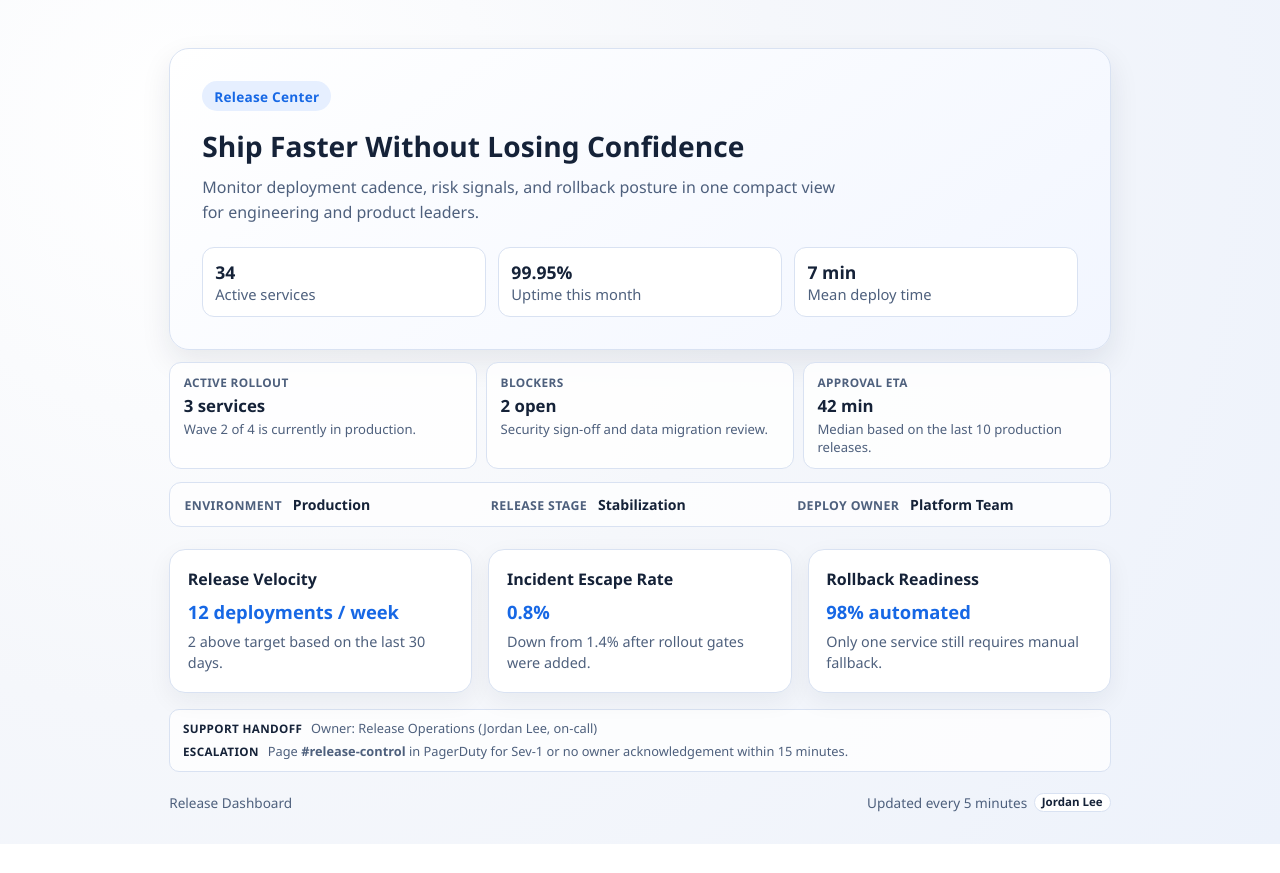
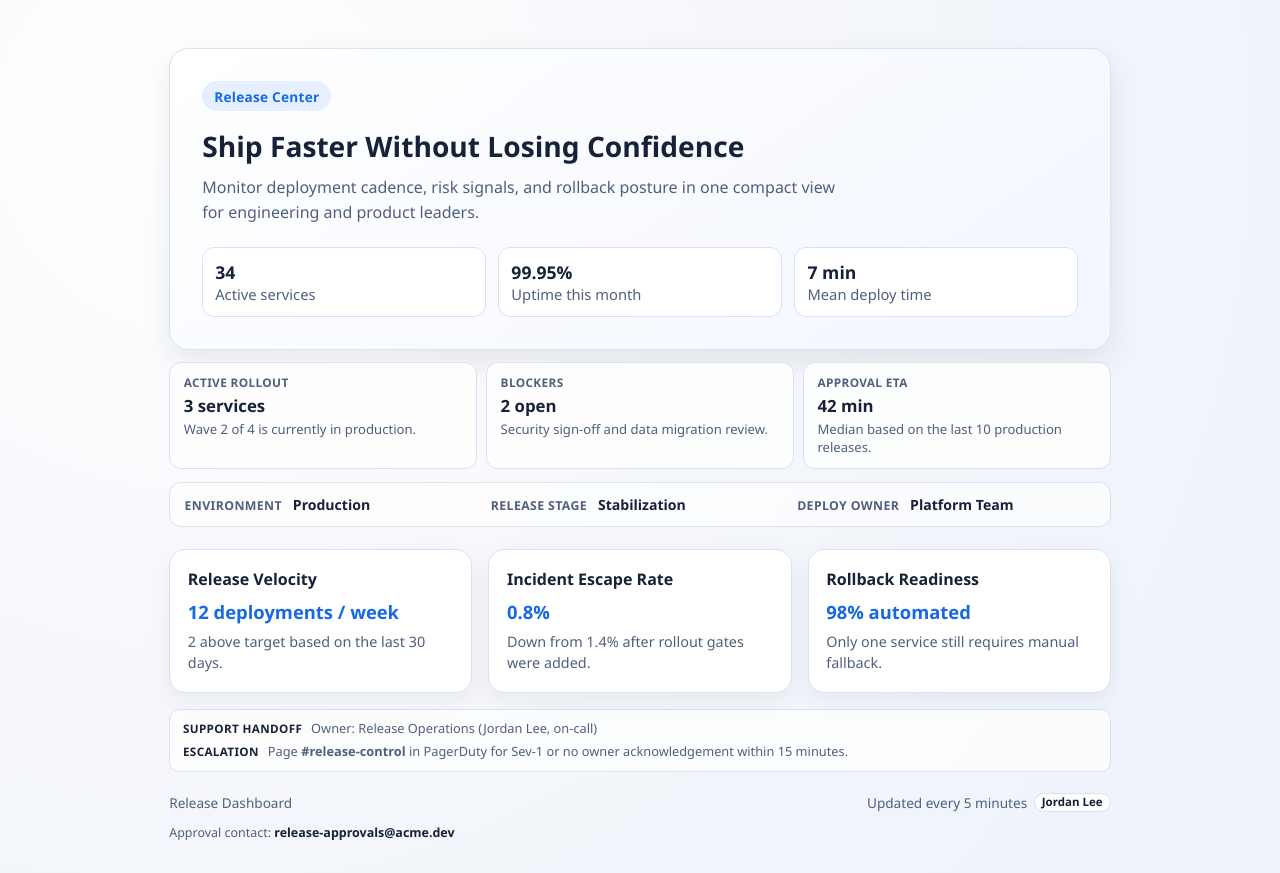
Before and after one commit to abhinsharma/linear-app, a website built with Vite: page index.html in a window 1280 px wide. Before the commit the page ends 844 px from the top, so only its background shows below. Built offline with nearby package versions, Linux system fonts and the light colour scheme.

Commit message:
feat(dashboard): add compact approval contact in footer

```diff
--- a/src/main.js
+++ b/src/main.js
@@ -100,6 +100,9 @@ document.querySelector('#app').innerHTML = `
         Updated every 5 minutes
         <span class="owner-chip" aria-label="Release owner">Jordan Lee</span>
       </p>
+      <p class="footer-approval-contact" aria-label="Approval contact">
+        Approval contact: <a href="mailto:release-approvals@acme.dev">release-approvals@acme.dev</a>
+      </p>
     </footer>
   </main>
 `;
--- a/src/styles.css
+++ b/src/styles.css
@@ -195,6 +195,22 @@ body {
   margin: 0;
 }
 
+.footer-approval-contact {
+  flex-basis: 100%;
+  font-size: 0.78rem;
+  color: var(--muted);
+}
+
+.footer-approval-contact a {
+  color: var(--text);
+  font-weight: 700;
+  text-decoration: none;
+}
+
+.footer-approval-contact a:hover {
+  text-decoration: underline;
+}
+
 .footer-meta {
   display: inline-flex;
   align-items: center;
```
